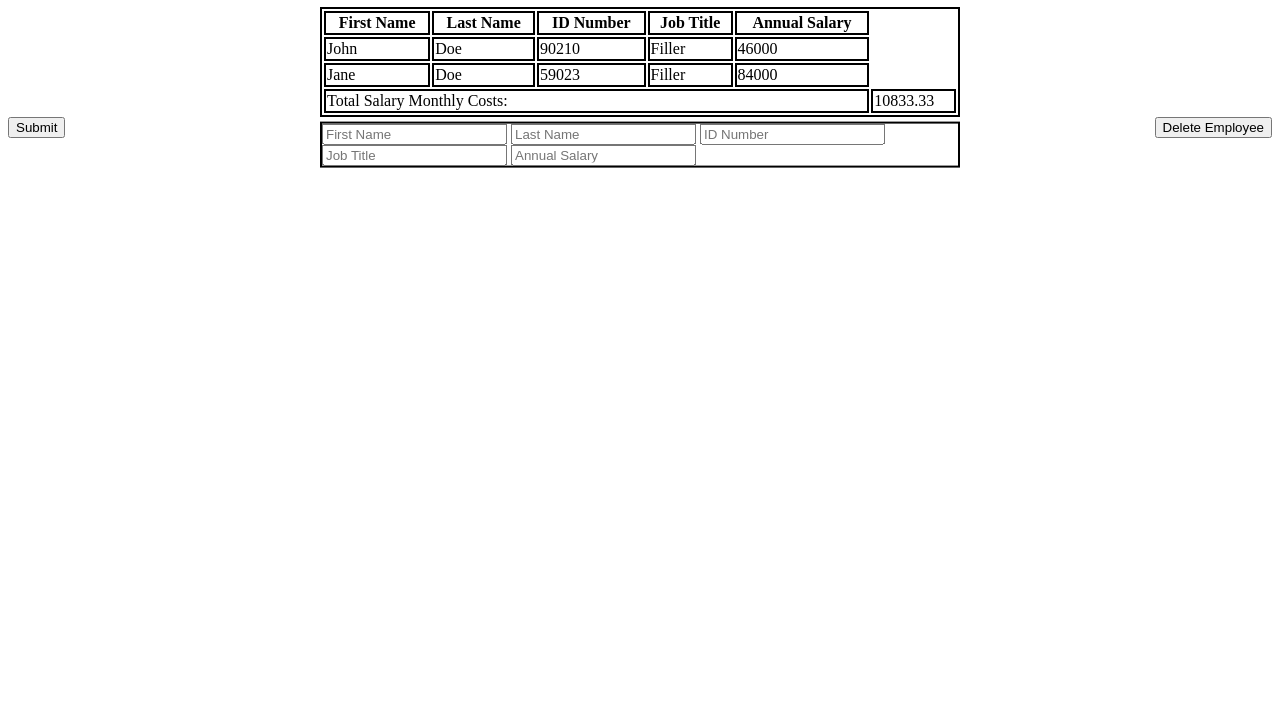
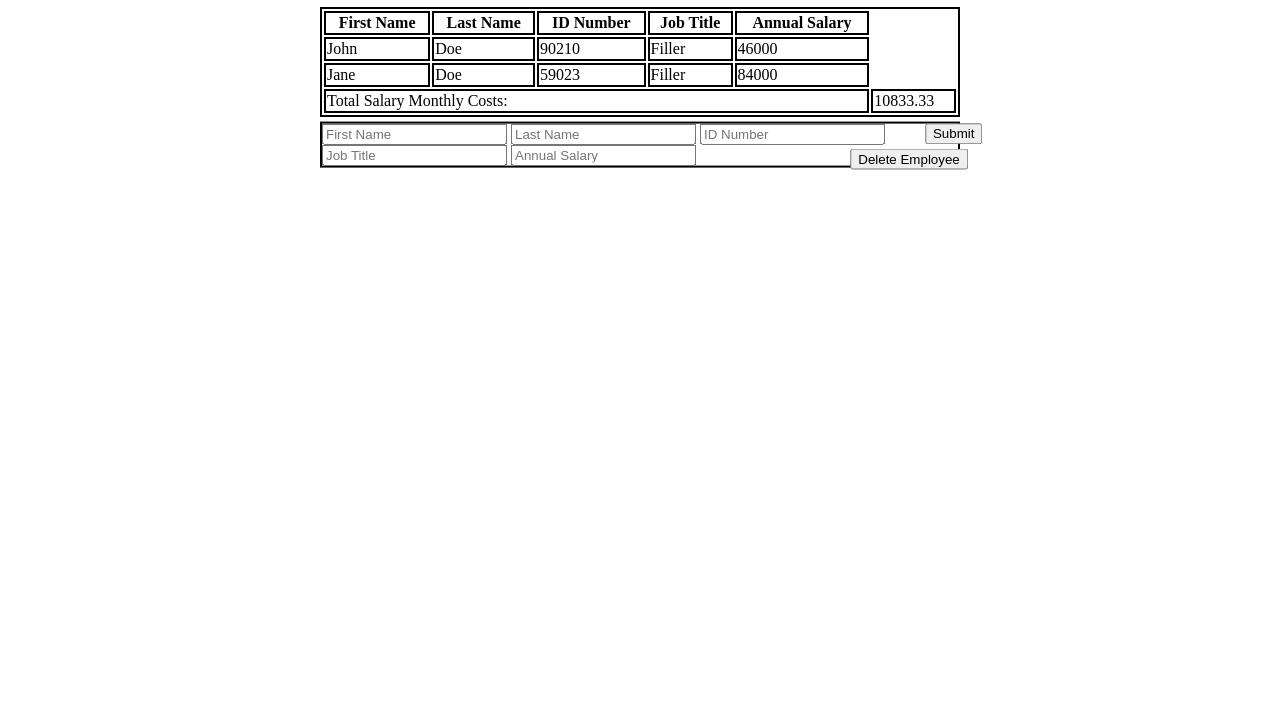
Before and after one commit to dariannasrabadi/week2day2HomeWork, a plain HTML site: page index.html in a window 1280 px wide. Shown: the part 81-800 px from the top of the page. Drawn offline with Linux system fonts and the light colour scheme.

Commit message:
add enter listener and fix css of buttons

```diff
--- a/salary.js
+++ b/salary.js
@@ -4,6 +4,11 @@ function onReady(){//Function full of listeners
 $('#submitButton').on('click', employeeSubmited);
 $('tbody').on('click', '.tbodyRow', employeeHighlighted);
 $('#deleteButton').on('click', removeEmployee);
+$("#firstNameInput, #lastNameInput, #idInput, #jobInput, #salaryInput").keyup(function(event) { // Enter key listener
+    if (event.keyCode === 13) {
+        $("#submitButton").click();
+    }
+});
 }
 
 class Employee { // start class
--- a/style.css
+++ b/style.css
@@ -32,8 +32,18 @@ border:2px solid black;
 }
 
 #deleteButton {
-
-  float:right;
+  position: absolute;
+  left: 60%;
+  transform: translate(70%, 150%);
+  width: auto;
+  height: auto;
+}
+#submitButton {
+  position: absolute;
+  right: 21%;
+  transform: translate(-50%, 30%);
+  width: auto;
+  height: auto;
 }
 
 .highlighted {
```
